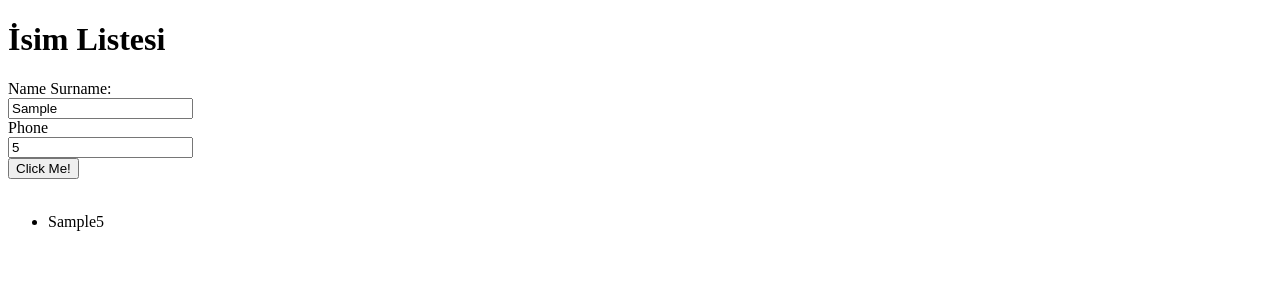
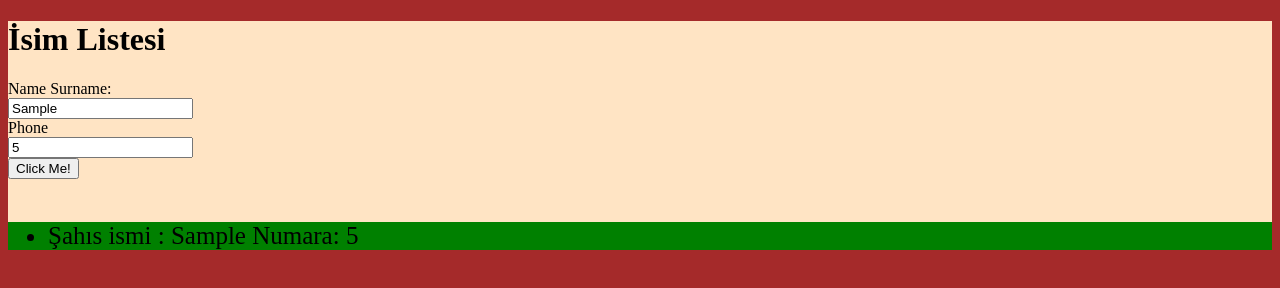
Before and after one commit to burka11/Javascript-Example-Projects, a plain HTML site: page index.html in a window 1280 px wide. Both pictures are taken after typing "Sample", "5" into the empty fields and a click on the button "Click Me!". Drawn offline with Linux system fonts and the light colour scheme.

Commit message:
colors are changed

```diff
--- a/index.html
+++ b/index.html
@@ -1,8 +1,9 @@
 <!DOCTYPE html>
 <html>
-<body>
+<body style="background-color: brown">
 
-<div>
+<div style="container">
+    <div style="background-color: bisque;">
         <h1>İsim Listesi</h1>
         <form>
             <label>Name Surname:</label><br>
@@ -14,11 +15,11 @@
 
 
         <br><br>
-        <ul id="firstList">
+        <ul style="font-size: 25px;background-color:green" id="firstList">
 
         </ul>
 
-
+    </div>
 
     </div>
 
--- a/main.js
+++ b/main.js
@@ -5,6 +5,6 @@ function myFunction(event) {
     console.log(isimsoyisim.value);
 
     // document.getElementById("firstList").innerHTML=isimsoyisim;
-     document.getElementById("firstList").innerHTML+=`<li>${isimsoyisim.value+numara.value}</li>`;
+     document.getElementById("firstList").innerHTML+=`<li> Şahıs ismi : ${isimsoyisim.value+ " Numara:   "+ numara.value}</li>`;
     // list1.innerHTML=isimsoyisim.value + "\n " +numara.value;
 }
```
